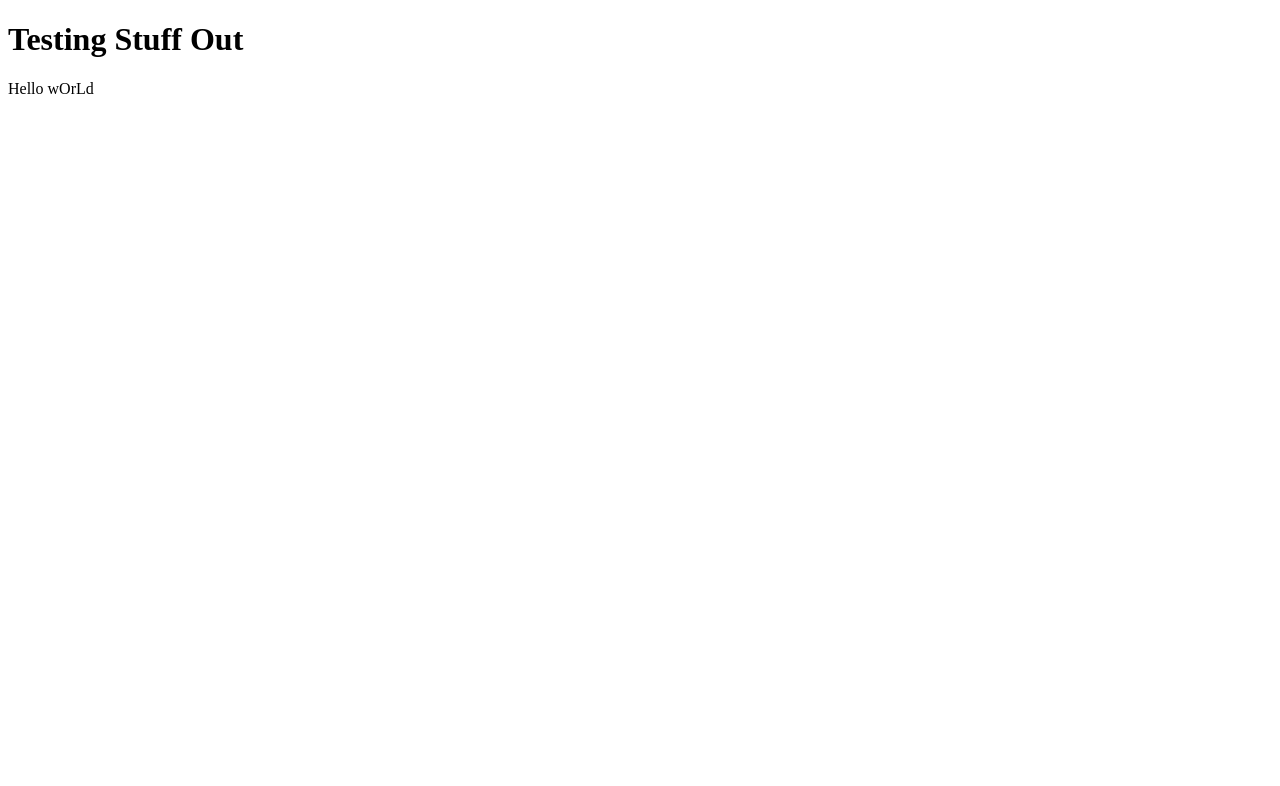
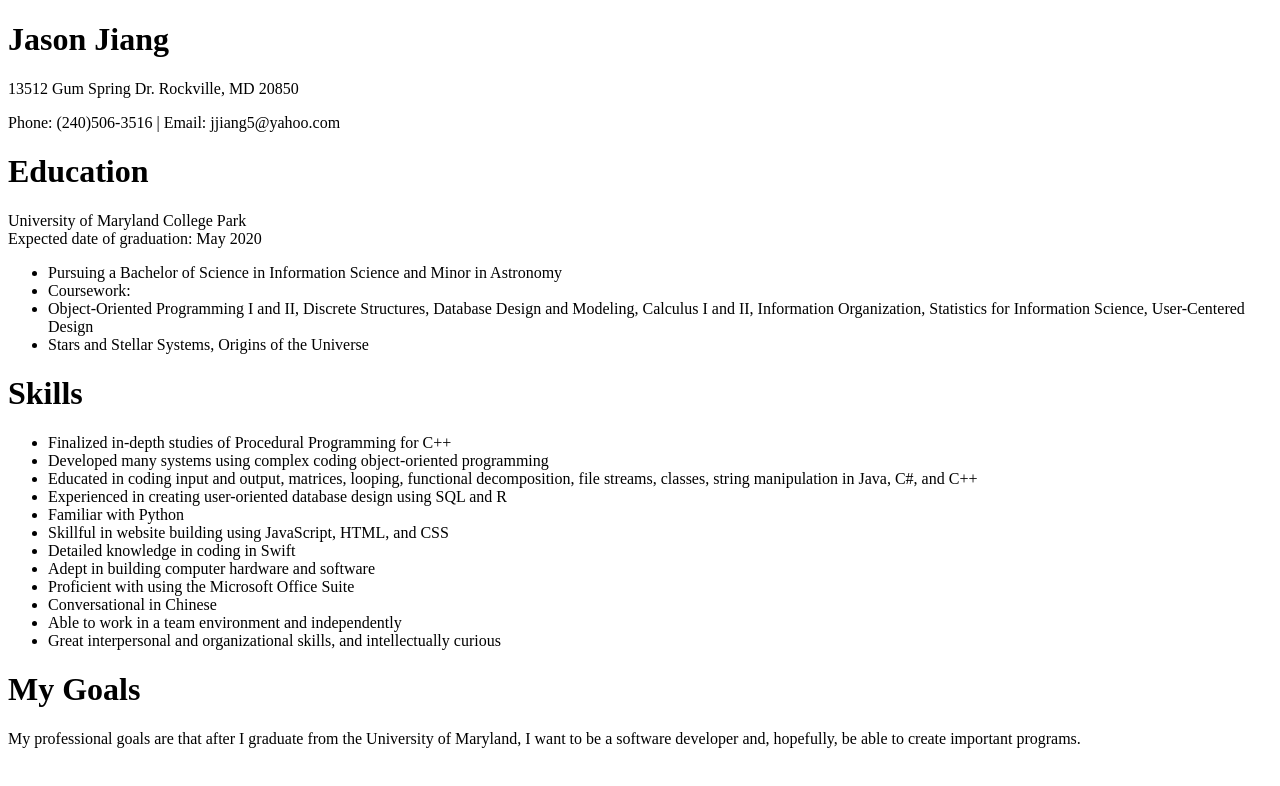
Before and after one commit to jjiang0/INST377, a plain HTML site: page index.html in a window 1280 px wide. Drawn offline with Linux system fonts and the light colour scheme.

Commit message:
Beginning of class assignment 1

```diff
--- a/index.html
+++ b/index.html
@@ -1,10 +1,89 @@
 <!DOCTYPE html>
 <html>
+<head>
+
+    <title>INST377 Assignment1</title>
+
+</head>
 <body>
 
-<h1>Testing Stuff Out</h1>
+    <div id="name">
 
-<p> Hello wOrLd </p>
+        <h1>Jason Jiang</h1>
+        <p>13512 Gum Spring Dr. Rockville, MD 20850</p>
+        <p>Phone: (240)506-3516 | Email: jjiang5@yahoo.com</p>
+
+    </div>
+
+    <div id="education">
+
+        <h1>Education</h1>
+        <p>University of Maryland College Park
+        <br>Expected date of graduation: May 2020
+        <ul>
+            <li>Pursuing a Bachelor of Science in Information Science and Minor in Astronomy</li>
+            <li>Coursework:</li>
+            <li>Object-Oriented Programming I and II, Discrete Structures,
+                Database Design and Modeling, Calculus I and II, Information Organization,
+                Statistics for Information Science, User-Centered Design</li>
+            <li>Stars and Stellar Systems, Origins of the Universe </li>
+        </ul>
+
+        </p>
+
+    </div>
+
+    <div id="skill">
+
+        <h1>Skills</h1>
+        <p>
+            <ul>
+                <li>Finalized in-depth studies of Procedural Programming for C++</li>
+                <li>Developed many systems using complex coding object-oriented programming</li>
+                <li>Educated in coding input and output, matrices, looping,
+                    functional decomposition, file streams, classes,
+                    string manipulation in Java, C#, and C++</li>
+                <li>Experienced in creating user-oriented database design using SQL and R</li>
+                <li>Familiar with Python</li>
+                <li>Skillful in website building using JavaScript, HTML, and CSS</li>
+                <li>Detailed knowledge in coding in Swift</li>
+                <li>Adept in building computer hardware and software</li>
+                <li>Proficient with using the Microsoft Office Suite</li>
+                <li>Conversational in Chinese</li>
+                <li>Able to work in a team environment and independently</li>
+                <li>Great interpersonal and organizational skills, and intellectually curious</li>
+            </ul>
+        </p>
+    </div>
+
+    <div id="information">
+
+        <div id="goals">
+
+            <h1>My Goals</h1>
+            <p>
+                My professional goals are that after I graduate from the University of Maryland,
+                I want to be a software developer and, hopefully, be able to create important programs.
+            </p>
+
+        </div>
+
+        <div class="work">
+
+
+        </div>
+
+        <div class="work">
+
+
+        </div>
+
+        <div class="work">
+
+
+        </div>
+
+    </div>
 
 </body>
 </html>
--- /dev/null
+++ b/styles.css
@@ -0,0 +1,6 @@
+#name{
+
+    background-color: black;
+    color: white;
+    text-align: center;
+}
```
